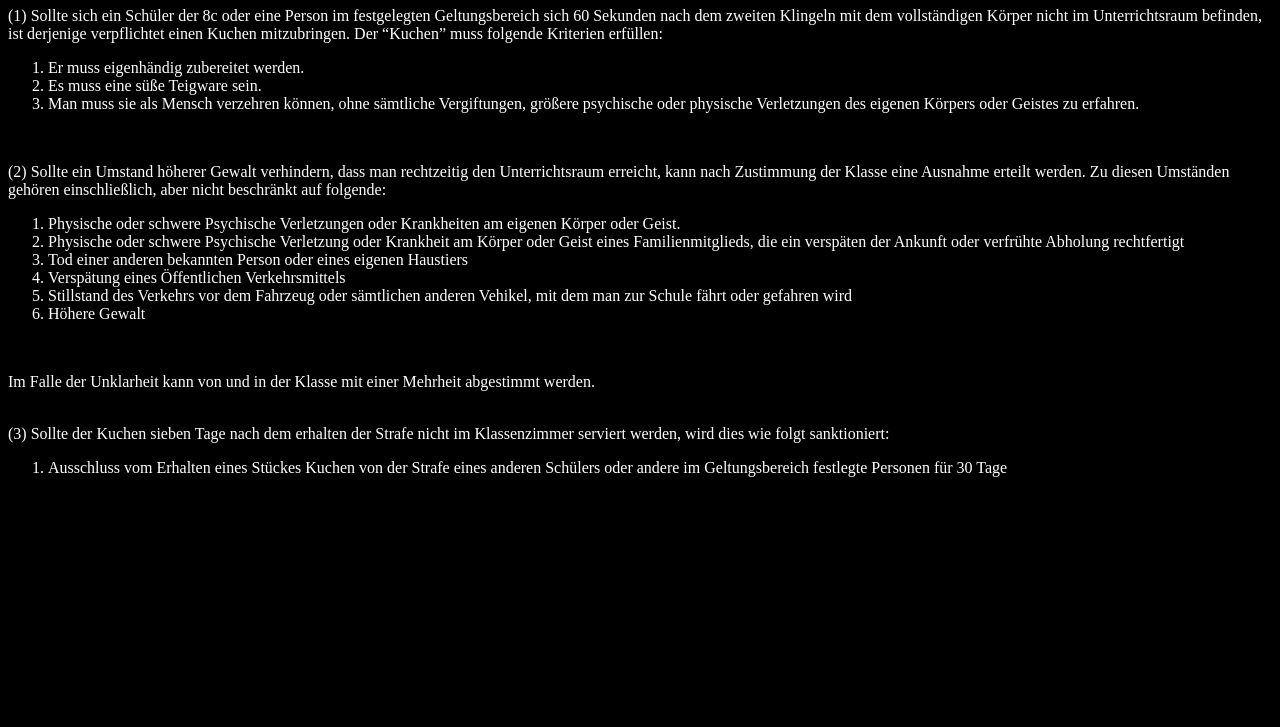
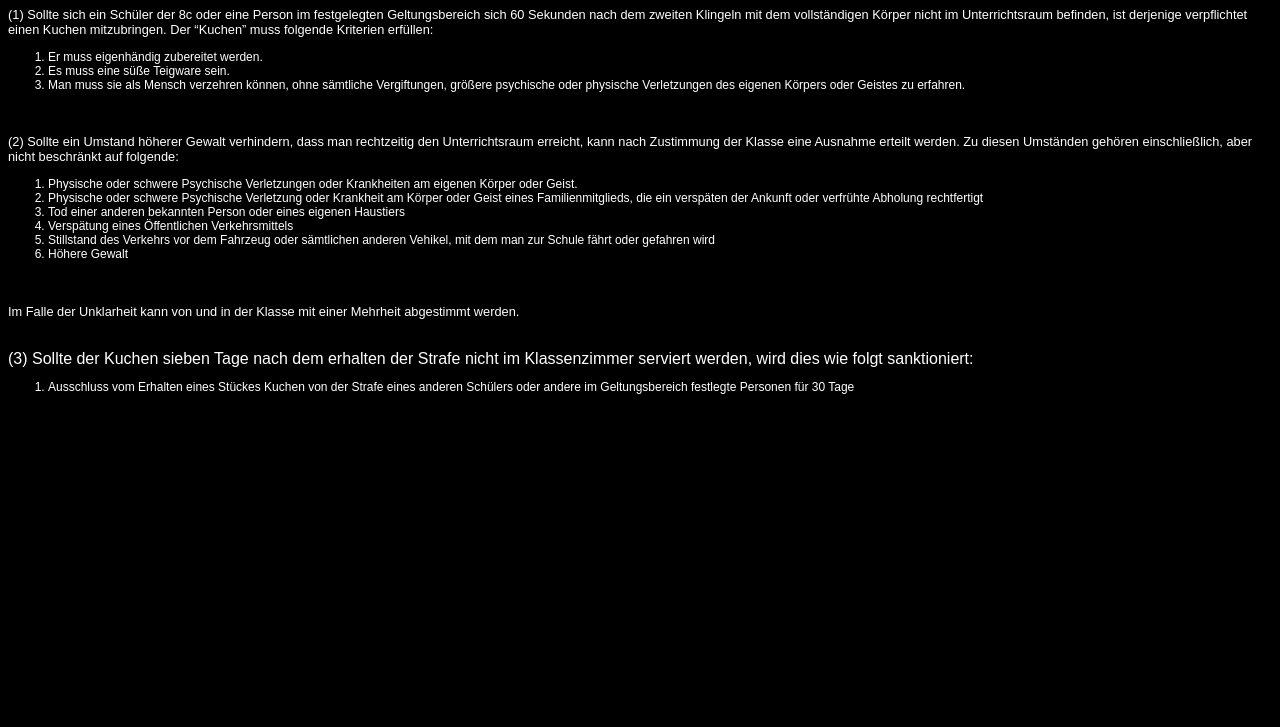
Before and after one commit to shinysoftwaffle/Kuchen, a plain HTML site: page pages/Paragraph1.html in a window 1280 px wide. Shown: the part 73-800 px from the top of the page. Drawn offline with Linux system fonts and the light colour scheme.

Commit message:
Update Paragraph1.html

```diff
--- a/pages/Paragraph1.html
+++ b/pages/Paragraph1.html
@@ -7,6 +7,13 @@
     body{
       background-color: black;
       color: white;
+      font-family: sans-serif;
+    }
+    p{
+      font-size: 0.8rem;
+    }
+    ol{
+      font-size: 0.75rem;
     }
   </style>
   <body>
```
